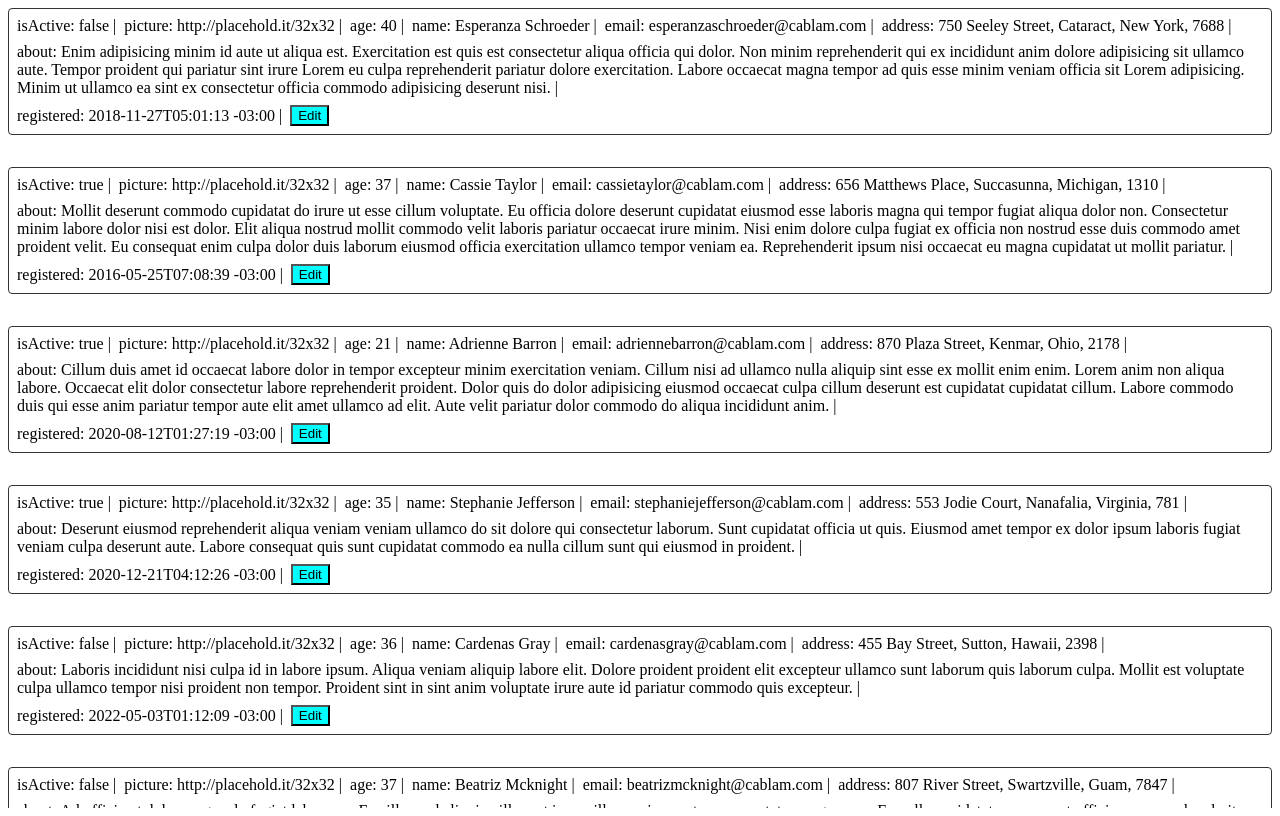
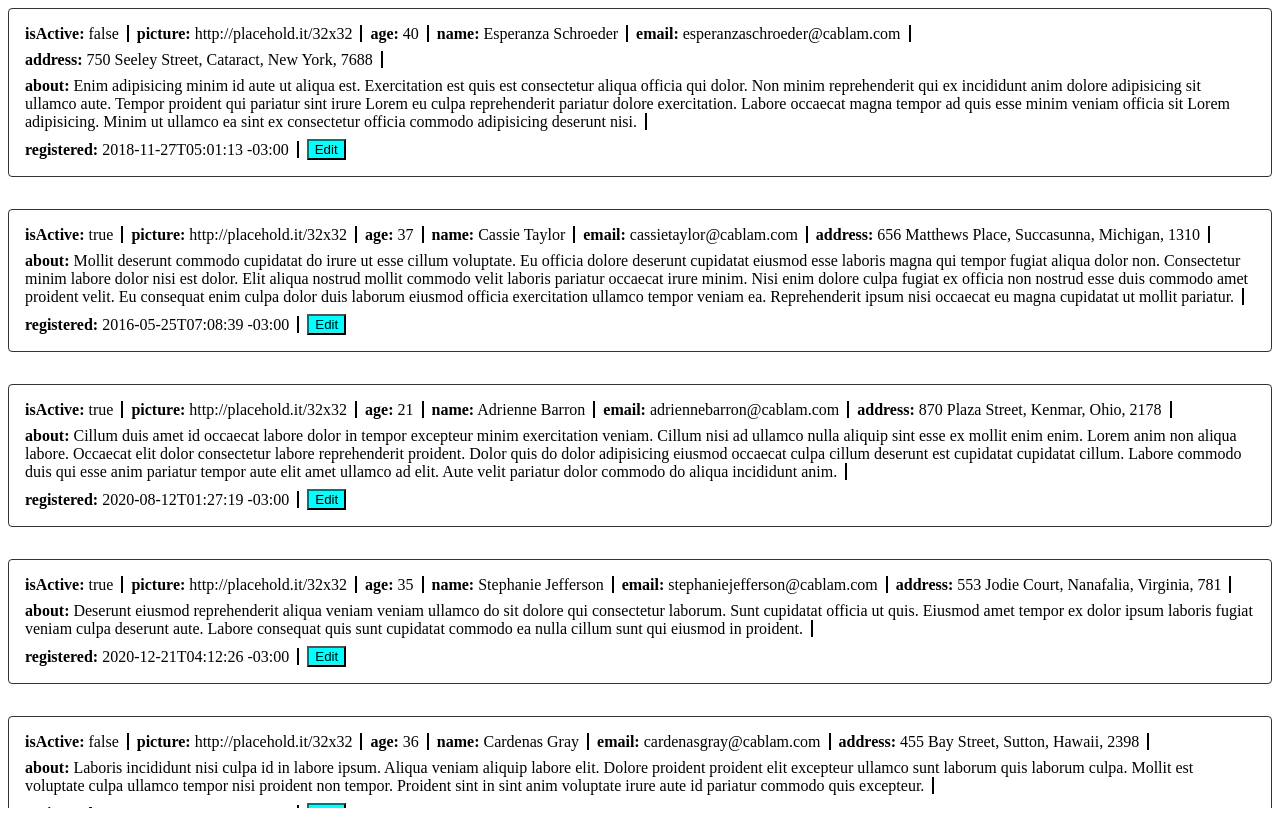
Before and after one commit to lyolishe/Esprow, a React app: page / in a window 1280 px wide. Built offline with nearby package versions, Linux system fonts and the light colour scheme.

Commit message:
[fix]: немного улучшает читаемость

```diff
--- a/src/Pages/Main/components/EditUserModal/Inputs.tsx
+++ b/src/Pages/Main/components/EditUserModal/Inputs.tsx
@@ -53,7 +53,7 @@ export const NumberInput: FC<InputsProps> = ({ onChange, value, id }) => {
 
 export const RadioButton: FC<InputsProps> = ({ onChange, value, id }) => {
   const handleChange = (e: ChangeEvent<HTMLInputElement>) => {
-    onChange(!(e.target as HTMLInputElement).checked);
+    onChange((e.target as HTMLInputElement).checked);
   };
 
   return <input id={id} name={id} defaultChecked={value as boolean} onChange={handleChange} type="checkbox" />;
--- a/src/Pages/Main/components/List/List.css
+++ b/src/Pages/Main/components/List/List.css
@@ -12,8 +12,21 @@
   align-items: center;
   flex-wrap: wrap;
   border: 1px solid rgba(0, 0, 0, 0.8);
-  padding: 8px;
+  padding: 16px;
   border-radius: 4px;
+}
+
+.property::after {
+  content: '';
+  display: inline;
+  height: 18px;
+  width: 0;
+  border-right: 2px solid black;
+  margin-left: 8px;
+}
+
+.property .key {
+  font-weight: bold;
 }
 
 .editButton {
--- a/src/Pages/Main/components/List/ListItem.tsx
+++ b/src/Pages/Main/components/List/ListItem.tsx
@@ -11,9 +11,9 @@ export const ListItem: FC<UserDTO & { onClick: (id: string) => void }> = ({ id,
   return (
     <div className={css.item}>
       {propsToShow.map(([key, value]) => (
-        <span>
-          {key}: {value.toString()} |
-        </span>
+        <div className={css.property}>
+          <span className={css.key}>{key}:</span> {value.toString()}
+        </div>
       ))}
       <button className={css.editButton} type="button" onClick={onEdit}>
         Edit
```
